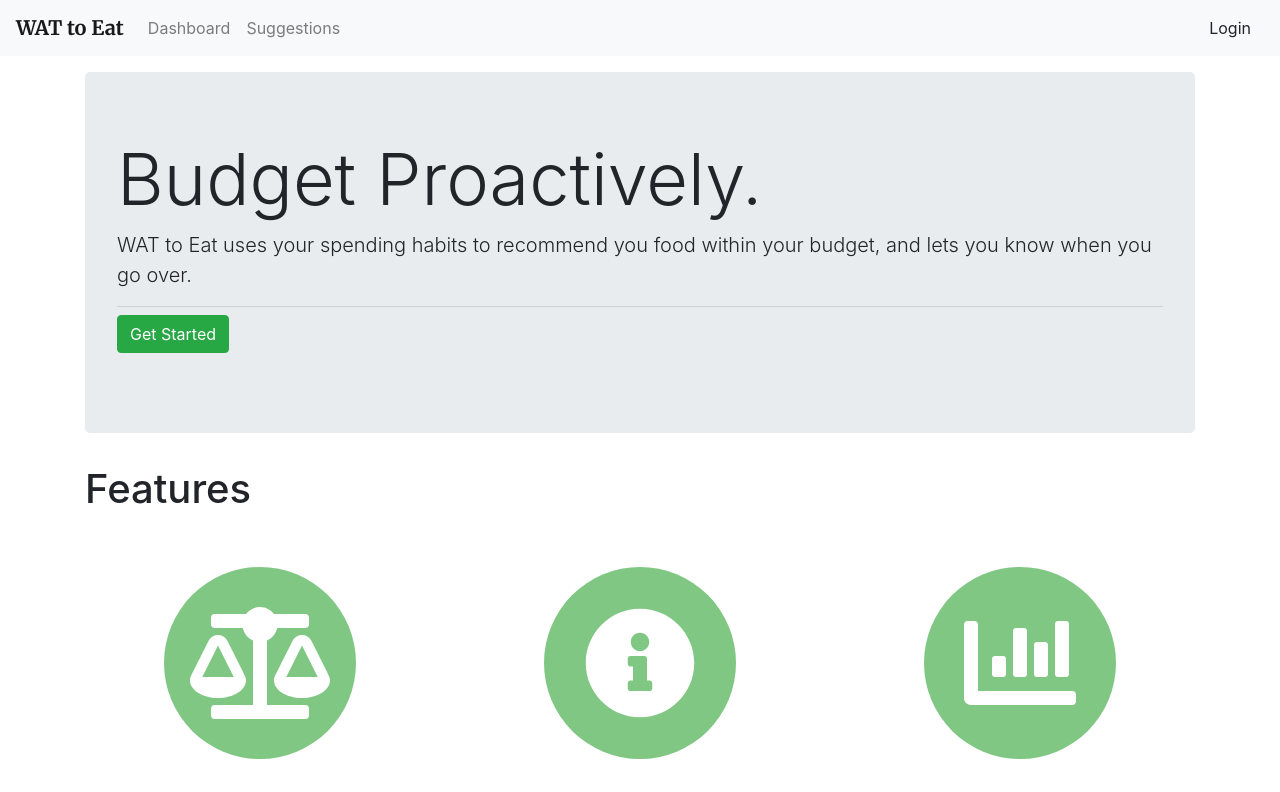
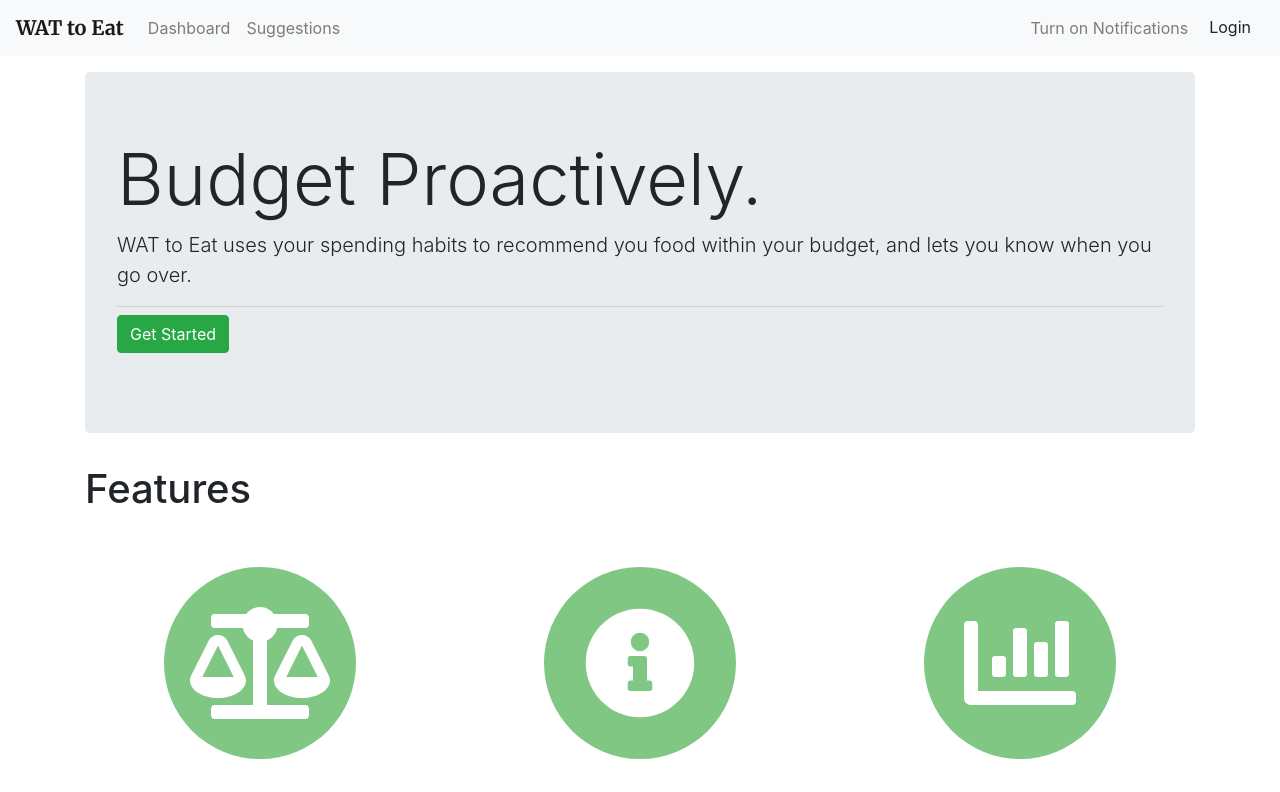
Before and after one commit to JerryZhu99/WAT-to-eat-web, a React (Create React App) app: page / in a window 1280 px wide. Shown: the top 792 px of the page. Built offline with nearby package versions, Linux system fonts and the light colour scheme; no server answers; what react-google-maps would draw is missing.

Commit message:
Improved notifications

```diff
--- a/src/App.jsx
+++ b/src/App.jsx
@@ -8,6 +8,9 @@ import LoginScreen from './component/LoginScreen';
 import DashboardScreen from './component/DashboardScreen';
 import Auth from './Auth';
 import SuggestionScreen from './component/SuggestionScreen';
+import axios from 'axios';
+import Notifications from './Notifications';
+import Location from './Location';
 
 
 const PrivateRoute = ({ component: Component, ...rest }) => (
@@ -31,6 +34,23 @@ class App extends Component {
 
   state = {
     signedIn: Auth.signedIn
+  }
+
+  constructor(props) {
+    super(props);
+    this.watchId = Location.watchLocation((loc) => {
+      this.setState({ location: loc.coords });
+      axios.get("http://ruhackbackend.herokuapp.com/update", { params: { location: `${loc.coords.latitude},${loc.coords.longitude}` } }).then((response) => {
+        let locations = Object.keys(response.data);
+        if (locations.length === 0) return;
+        let spent = locations.reduce((acc, cur) => (acc + response.data[cur]), 0);
+        spent = Math.round(spent * 100) / 100;
+        let title = `Spending history at: ${locations[0]},
+            ${locations.length > 1 ? `${locations.length - 1} other place${locations.length > 2 ? "s" : ""}` : ""}`;
+        let body = `You spent a total of $${spent} here last month.`;
+        Notifications.sendNotification(title, body);
+      })
+    })
   }
 
   signIn = (credentials) => {
--- a/src/Notifications.js
+++ b/src/Notifications.js
@@ -2,22 +2,28 @@
 
 
 const Notifications = {
-    enabled: false,
+    enabled: Notification.permission === 'granted',
+    ready: true,
     enable: () => {
         return Notification.requestPermission().then(function (result) {
             if (result === 'denied' || result === 'default') {
-                this.enabled = false;
+                Notifications.enabled = false;
                 return;
             }
             if (result === 'granted') {
-                this.enabled = true;
+                Notifications.enabled = true;
                 return;
             }
         });
     },
     sendNotification: (title, body, vibrate) => {
+        if (!Notifications.ready) return;
+        Notifications.ready = false;
+        setTimeout(() => {
+            Notifications.ready = true;
+        }, 20 * 1000)
         if (Notification.permission === "granted") {
-            this.enabled = false;
+            Notifications.enabled = false;
             if (vibrate) vibrate = [200, 100, 200];
             new Notification(title, { body, vibrate });
         }
--- a/src/component/Navbar.jsx
+++ b/src/component/Navbar.jsx
@@ -9,6 +9,7 @@ import {
   Button
 } from 'reactstrap';
 import { Link } from 'react-router-dom'
+import Notifications from '../Notifications';
 class AppNavbar extends Component {
   constructor(props) {
     super(props);
@@ -39,6 +40,9 @@ class AppNavbar extends Component {
 
             </Nav>
             <Nav navbar className="ml-auto">
+              <NavItem hidden={Notifications.enabled}>
+                <span className="nav-link" onClick={Notifications.enable}>Turn on Notifications</span>
+              </NavItem>
               <NavItem className="d-none d-md-block">
                 {this.props.signedIn ?
                   <Button onClick={this.props.signOut} color="default">Logout</Button> :
```
Also changed, not shown: src/component/SuggestionScreen.jsx (+4 -7 lines).
